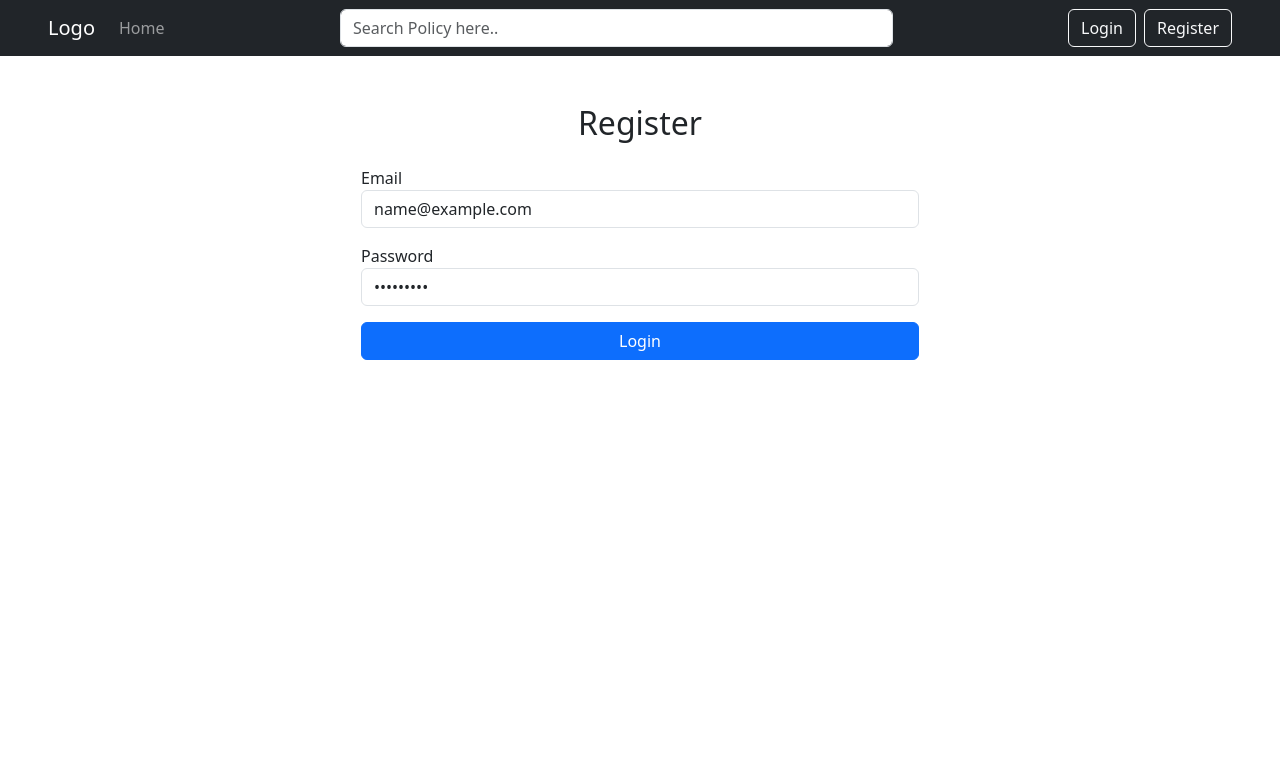
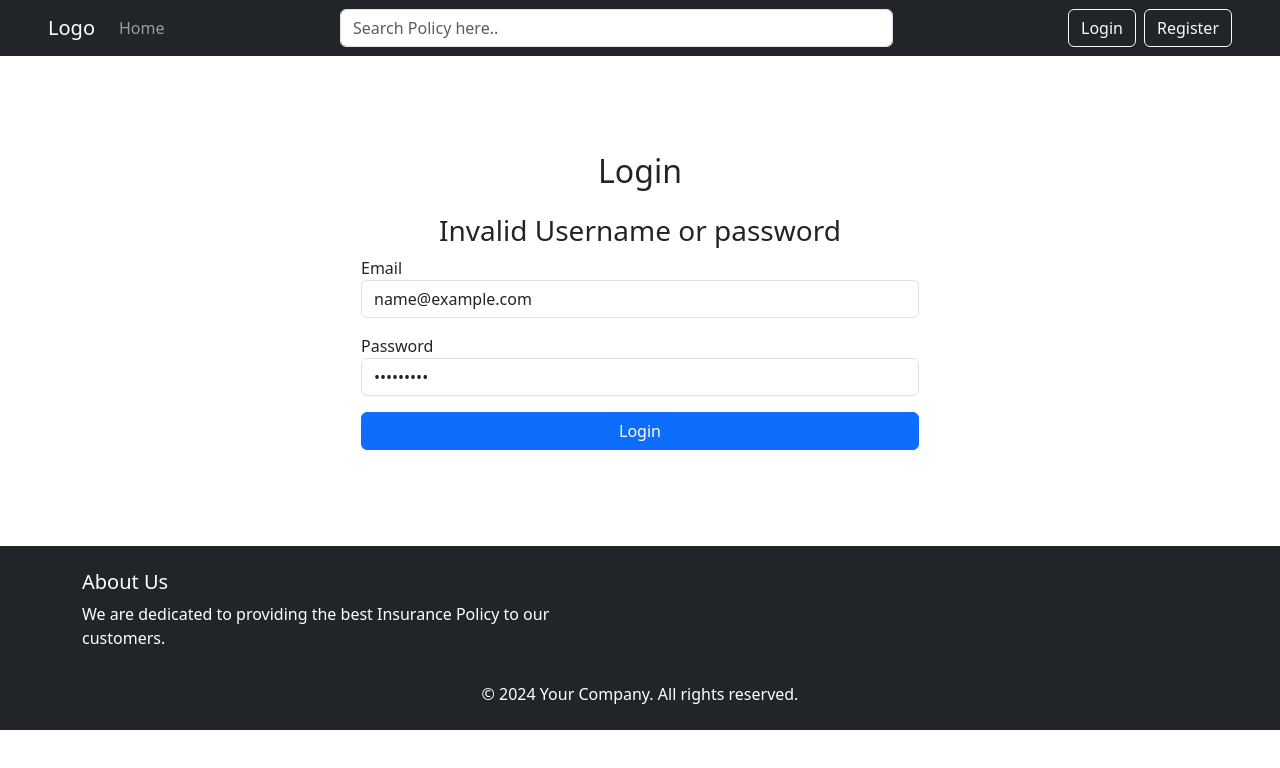
Before and after one commit to rar-rahul/Policy-Insurance, a React (Create React App) app: page /login in a window 1280 px wide. Both pictures are taken after typing "name@example.com", "Sample123" into the empty fields and a click on the button "Login". Shown: the top 768 px of the page. Built offline with nearby package versions, Linux system fonts and the light colour scheme.

Commit message:
added footer

```diff
--- a/src/App.js
+++ b/src/App.js
@@ -2,7 +2,7 @@ import logo from './logo.svg';
 import './App.css';
 import 'bootstrap/dist/css/bootstrap.min.css';
 import {Route,Routes, BrowserRouter as Router} from 'react-router-dom'
-import { Provider, useSelector } from 'react-redux';
+import { Provider } from 'react-redux';
 import { Store } from './store';
 import Header from './components/Header';
 import Home from './components/Home';
@@ -15,6 +15,7 @@ import PurchaseForm from './components/PurchaseForm';
 import PaymentForm from './components/PaymentForm';
 import ClaimForm from './components/ClaimForm';
 import ClaimHistory from './components/ClaimHistory';
+import Footer from './components/Footer';
 function App() {
 
   return (
@@ -34,6 +35,7 @@ function App() {
           <Route exact path='/claim' element={<ClaimForm/>}/>
           <Route exact path='/claim-history' element={<ClaimHistory/>}/>
         </Routes>
+        <Footer/>
       </Router>
       </Provider>
     </div>
--- /dev/null
+++ b/src/components/Footer.js
@@ -0,0 +1,25 @@
+import React from 'react';
+import 'bootstrap/dist/css/bootstrap.min.css';
+
+const Footer = () => {
+  return (
+    <footer className="bg-dark text-white py-4 mt-5">
+      <div className="container">
+        <div className="row">
+          <div className="col-md-6">
+            <h5>About Us</h5>
+            <p>
+              We are dedicated to providing the best Insurance Policy to our customers.
+            </p>
+          </div>
+          <div className="text-center mt-3">
+          <p className="mb-0">&copy; 2024 Your Company. All rights reserved.</p>
+        </div>
+        </div>
+
+      </div>
+    </footer>
+  );
+};
+
+export default Footer;
--- a/src/components/Login.js
+++ b/src/components/Login.js
@@ -5,7 +5,7 @@ import {login} from '../reducer/userSlice'
 import { useNavigate } from 'react-router-dom';
 const Login = () => {
   const users = useSelector((state => state.user));
-  const {register,handleSubmit} = useForm();
+  const {register,handleSubmit,formState: { errors }} = useForm();
   const dispatch = useDispatch()
   const navigate = useNavigate()
 
@@ -21,30 +21,42 @@ const Login = () => {
     }
   },[users.isLoggedIn])
     return (
-        <div className="container mt-5">
-          <h2 className="text-center mb-4">Register</h2>
+        <div className="container mt-5 py-5">
+          <h2 className="text-center mb-4">Login</h2>
+         <h3>{users.loginError && (
+          <h3 className='text-center'>{users.loginError}</h3>
+         )}</h3>
           <form className="col-md-6 mx-auto" onSubmit={handleSubmit(handleLogin)}>
           <div className="form-group mb-3">
             <label htmlFor="email">Email</label>
             <input
               type="email"
-                className="form-control"
+              className={`form-control ${errors.email ? 'is-invalid' : ''}`}
               id="email"
-               {...register("email")}
               placeholder="Enter your email"
-                required
+              {...register('email', {
+                required: 'Email is required',
+                pattern: {
+                  value: /^[a-zA-Z0-9_.+-]+@[a-zA-Z0-9-]+\.[a-zA-Z0-9-.]+$/,
+                  message: 'Enter a valid email',
+                },
+              })}
             />
+            {errors.email && <div className="invalid-feedback">{errors.email.message}</div>}
           </div>
           <div className="form-group mb-3">
             <label htmlFor="password">Password</label>
             <input
               type="password"
-                className="form-control"
+              className={`form-control ${errors.password ? 'is-invalid' : ''}`}
               id="password"
-                {...register("password")}
               placeholder="Enter your password"
-                required
+              {...register('password', {
+                required: 'Password is required',
+
+              })}
             />
+            {errors.password && <div className="invalid-feedback">{errors.password.message}</div>}
           </div>
             <button type="submit" className="btn btn-primary w-100">
               Login
--- a/src/components/Profile.js
+++ b/src/components/Profile.js
@@ -21,7 +21,7 @@ const Profile = () => {
         {/* User Information Section */}
         <div className="col-md-4">
           <Card>
-            <Card.Img variant="top" src="https://via.placeholder.com/150" />
+            <Card.Img variant="top" src="https://randomuser.me/api/portraits/men/1.jpg" />
             <Card.Body>
               <Card.Title>Name: {user?.currentUser?.name}</Card.Title>
               <Card.Text>
--- a/src/components/Register.js
+++ b/src/components/Register.js
@@ -17,8 +17,8 @@ const Register = () => {
     setIsSubmitting(true);
     let genToken = 'token' + Math.random().toString(24).substring(2) + Date.now().toString(24);
     let updatedUser = { ...data, token: genToken };
+    dispatch(signUp(updatedUser));
 
-    dispatch(signUp(updatedUser));
     setIsSubmitting(false);
     setSuccessMessage('You have registered successfully');
 
--- a/src/reducer/userSlice.js
+++ b/src/reducer/userSlice.js
@@ -60,7 +60,7 @@ const UserSlice = createSlice({
             state.loginError = null
           }else{
             state.isLoggedIn = false;
-            state.loginError = "Invalid Username and password"
+            state.loginError = "Invalid Username or password"
           }
         },
         logout:(state) => {
```
Lines whose indentation alone changed are shown as unchanged.
